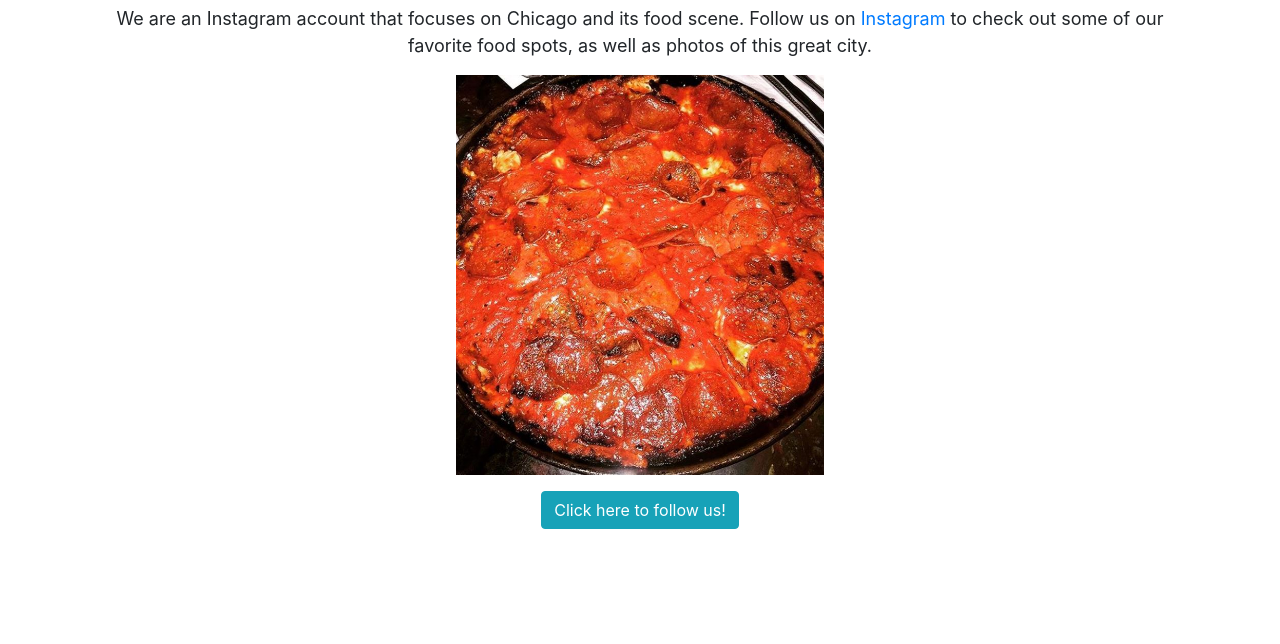
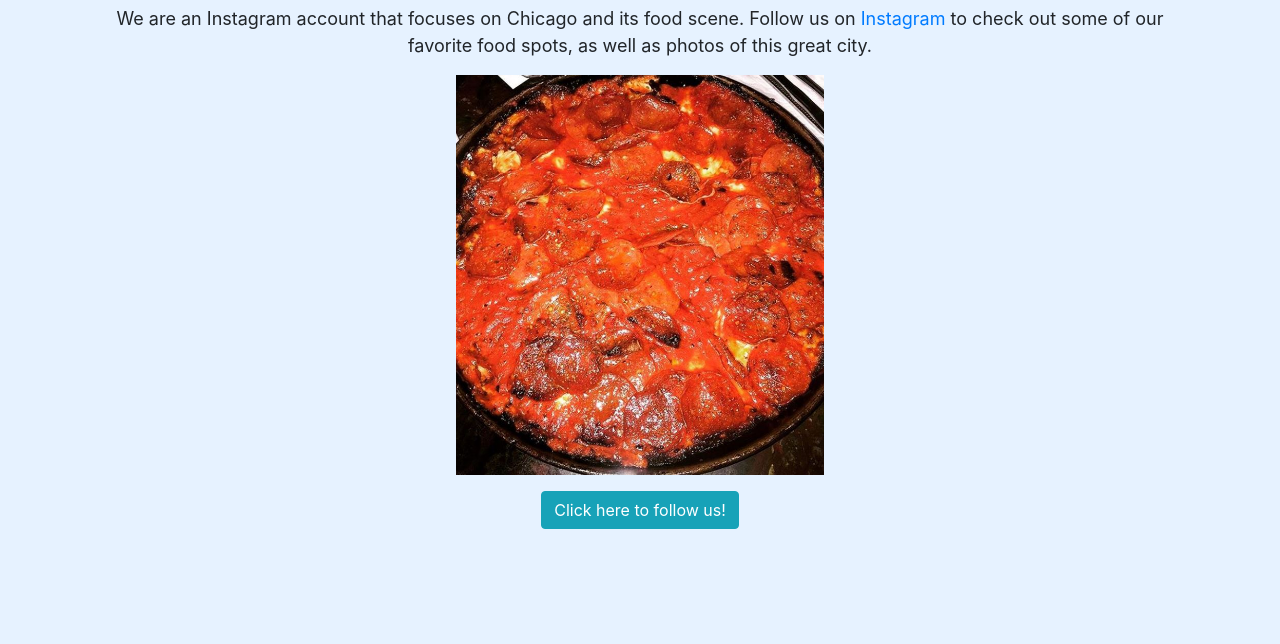
Before and after one commit to swicky08/swicky08.github.io, a plain HTML site: page index.html in a window 1280 px wide. Shown: the part 156-800 px from the top of the page. Drawn offline with nearby package versions, Linux system fonts and the light colour scheme.

Commit message:
change background color

```diff
--- a/styles.css
+++ b/styles.css
@@ -23,3 +23,7 @@ h1{
 .center{
   text-align: center;
 }
+
+body{
+  background-color: #e6f2ff;
+}
```
